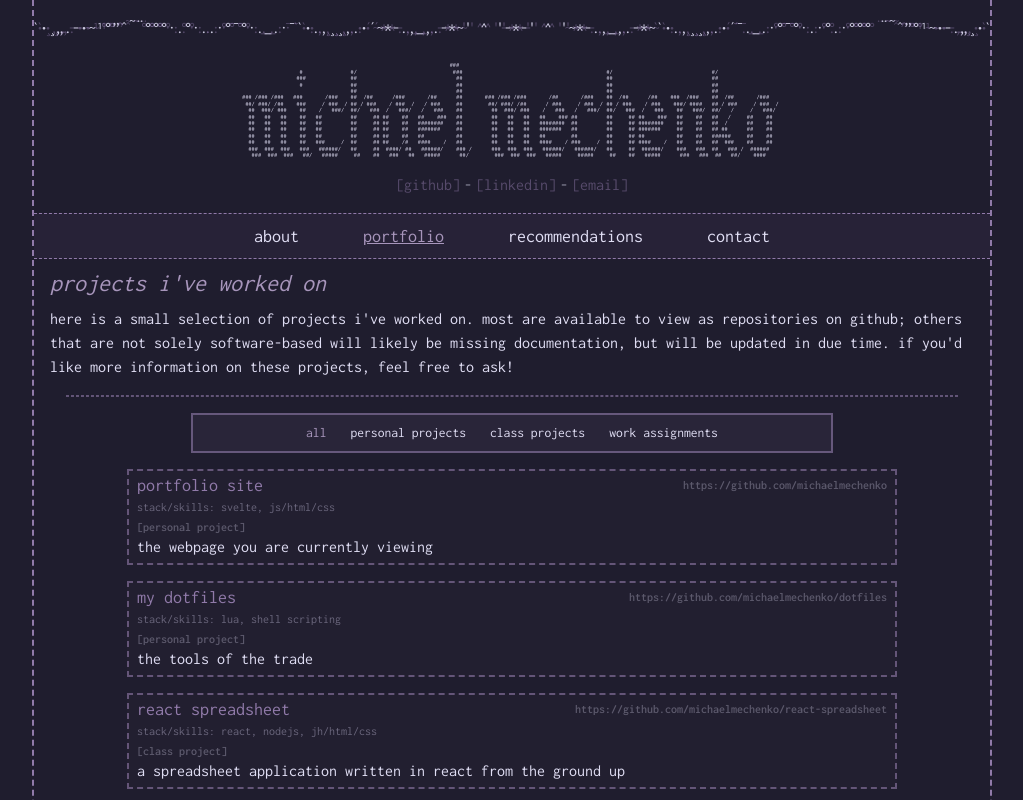
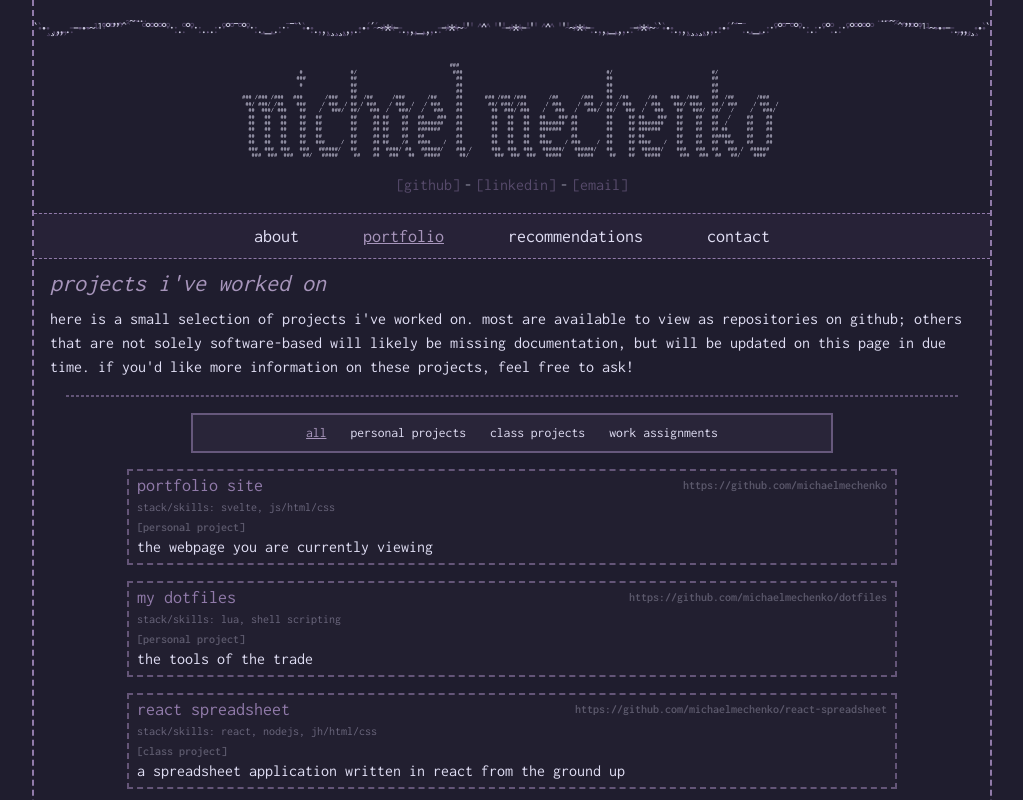
Before and after one commit to michaelmechenko/michaelmechenko.github.io, a SvelteKit app: page / in a window 1280 px wide. Both pictures are taken after a click on the button "portfolio". Shown: the top 800 px of the page, without its empty margins (128-1151 px from the left). Built offline with nearby package versions, Linux system fonts and the light colour scheme.

Commit message:
adjusted formatting

```diff
--- a/src/routes/content/ProjectsSection.svelte
+++ b/src/routes/content/ProjectsSection.svelte
@@ -13,7 +13,8 @@
 <div class="flex flex-col">
 	here is a small selection of projects i've worked on. most are available to view as repositories
 	on github; others that are not solely software-based will likely be missing documentation, but
-	will be updated in due time. if you'd like more information on these projects, feel free to ask!
+	will be updated on this page in due time. if you'd like more information on these projects, feel
+	free to ask!
 	<div class="px-4 pt-4">
 		<Separator />
 	</div>
@@ -26,7 +27,7 @@
 					role="button"
 					tabindex="0"
 					class={currentFilter === 'all'
-						? 'text-1-tertiary-lighter'
+						? 'text-1-tertiary-lighter underline'
 						: 'text-1-text transition ease-in-out hover:text-1-tertiary-lighter hover:underline'}
 					on:click={() => setFilter('all')}
 				>
@@ -36,7 +37,7 @@
 					role="button"
 					tabindex="0"
 					class={currentFilter === 'personal project'
-						? 'text-1-tertiary-lighter'
+						? 'text-1-tertiary-lighter underline'
 						: 'text-1-text transition ease-in-out hover:text-1-tertiary-lighter hover:underline'}
 					on:click={() => setFilter('personal project')}
 				>
@@ -46,7 +47,7 @@
 					role="button"
 					tabindex="0"
 					class={currentFilter === 'class project'
-						? 'text-1-tertiary-lighter underline hover:underline'
+						? 'text-1-tertiary-lighter underline'
 						: 'text-1-text transition ease-in-out hover:text-1-tertiary-lighter hover:underline'}
 					on:click={() => setFilter('class project')}
 				>
@@ -56,7 +57,7 @@
 					role="button"
 					tabindex="0"
 					class={currentFilter === 'work assignment'
-						? 'text-1-tertiary-lighter underline hover:underline'
+						? 'text-1-tertiary-lighter underline'
 						: 'text-1-text transition ease-in-out hover:text-1-tertiary-lighter hover:underline'}
 					on:click={() => setFilter('work assignment')}
 				>
```
